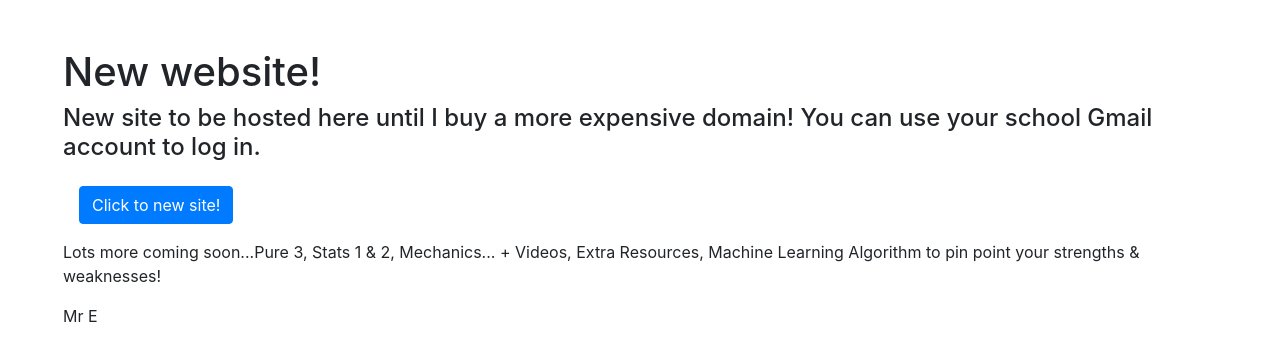
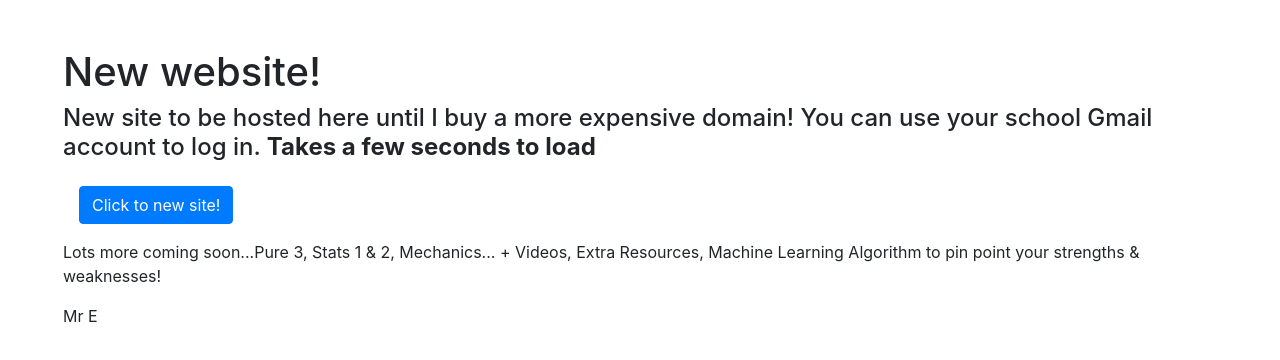
Before and after one commit to bdfc1988/site-redirect, a website: page public/index.html in a window 1280 px wide. Drawn offline with nearby package versions, Linux system fonts and the light colour scheme.

Commit message:
add slow loading message to index.html

```diff
--- a/public/index.html
+++ b/public/index.html
@@ -17,7 +17,7 @@
       <h1>New website!</h1>
       <h4>
         New site to be hosted here until I buy a more expensive domain! You can
-        use your school Gmail account to log in.
+        use your school Gmail account to log in.  <b>Takes a few seconds to load</b>
       </h4>
       <a href="https://a-level-revision-uk.herokuapp.com" class="btn btn-primary m-3">Click to new site!</a>
       <p>Lots more coming soon...Pure 3, Stats 1 & 2, Mechanics... + Videos, Extra Resources, Machine Learning Algorithm to pin point your strengths & weaknesses!</p>
```
